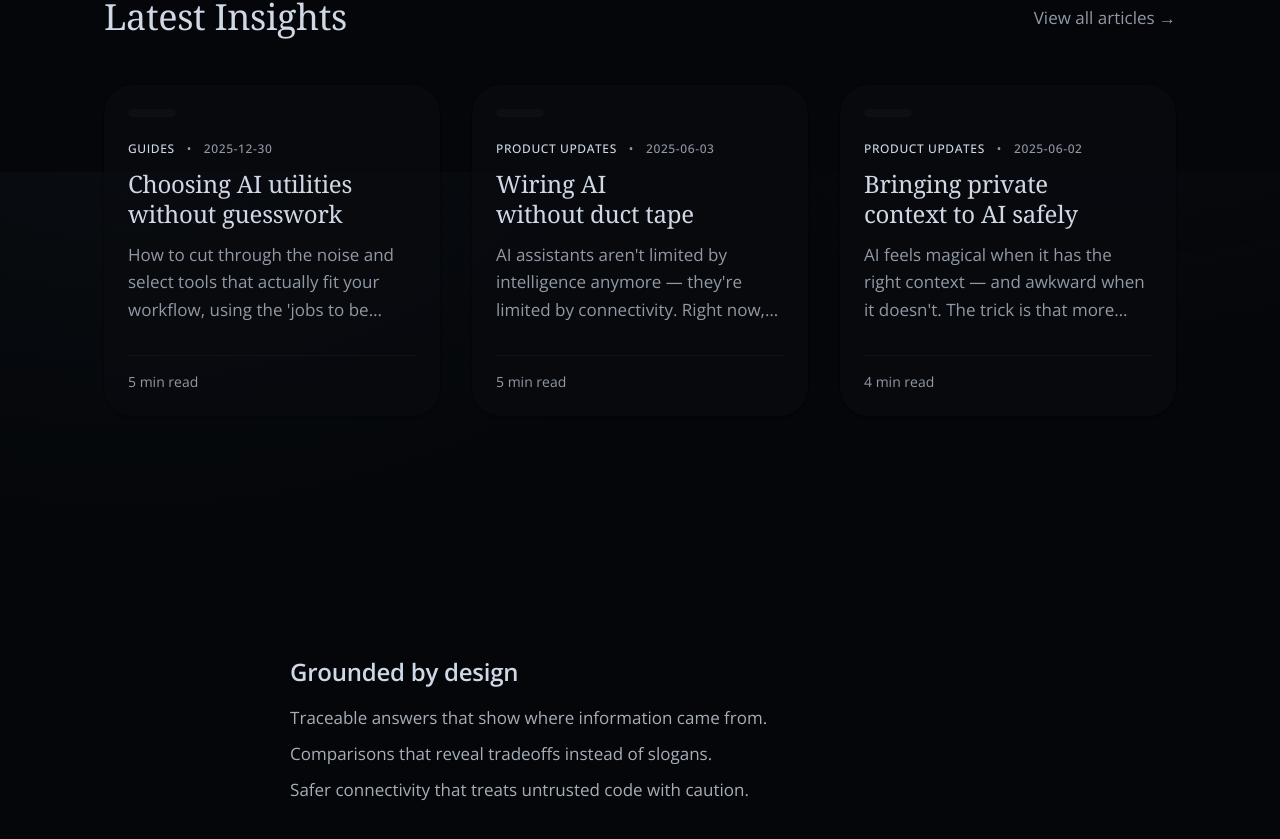
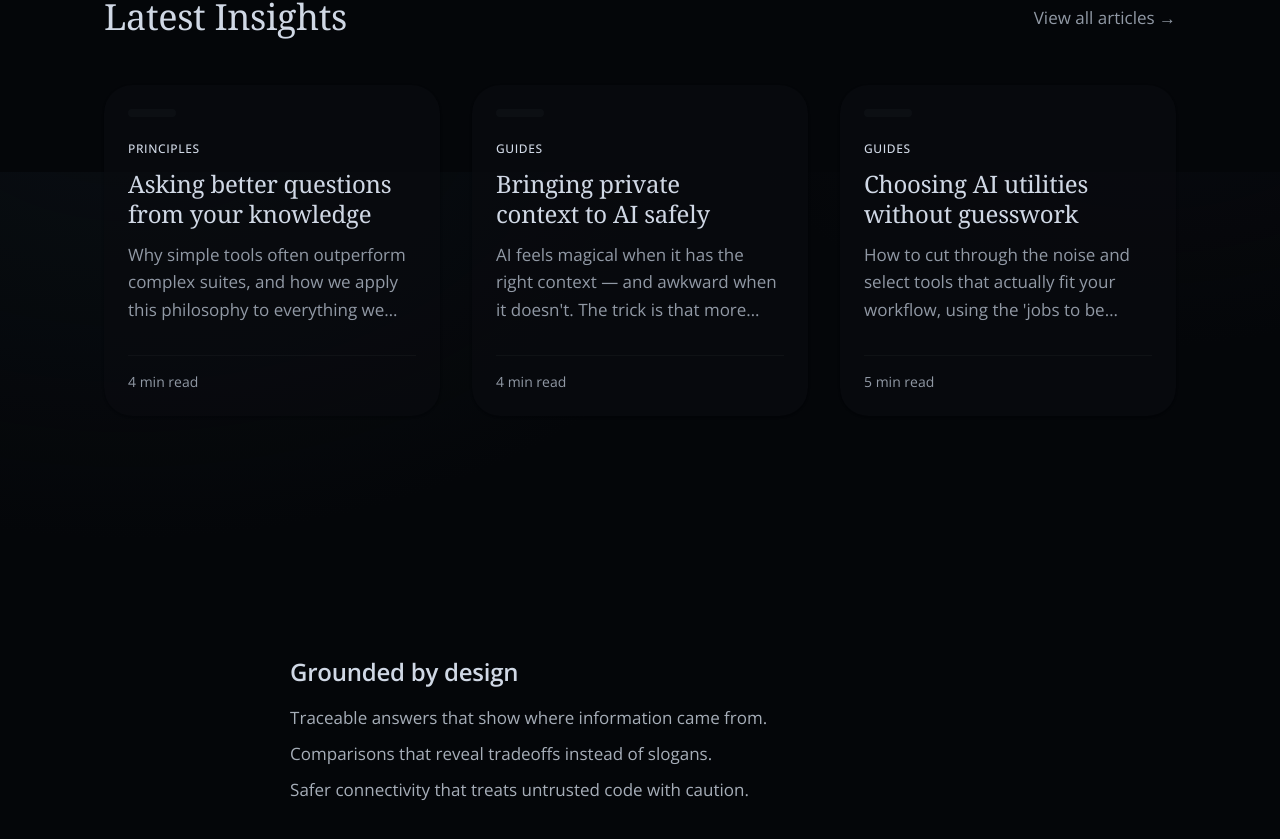
Before and after one commit to amlandas/powering-simpleflo-site, a Next.js app: page / in a window 1280 px wide. Shown: the part 2228-3067 px from the top of the page. Built offline with nearby package versions, Linux system fonts and the light colour scheme.

Commit message:
Refine blog content and remove visible dates

```diff
--- a/content/blog/asking-better-questions-from-your-knowledge.mdx
+++ b/content/blog/asking-better-questions-from-your-knowledge.mdx
@@ -1,7 +1,6 @@
 ---
 title: "Asking better questions from your knowledge"
 excerpt: "Why simple tools often outperform complex suites, and how we apply this philosophy to everything we build at Simpleflo."
-date: "2025-04-10"
 readTime: "4 min read"
 category: "Principles"
 heroImage: "/blog/asking-better-questions-from-your-knowledge/hero.png"
@@ -167,13 +166,13 @@ Without Evals, fine-tuning is just another expensive guess. With Evals, it becom
 
 ### A quiet mention, late in the story
 
-We built Scientia because we wanted a calmer way to do this work. Not more magic. More legibility.
+This is where Scientia comes in as a calmer way to do this work. Not more magic. More legibility.
 
 Scientia is a knowledge explorer that lets you ask questions across your materials and see what informed the answer. It supports side-by-side comparisons when you want to test configurations, and it includes deeper modes for connected, multi-step questions. When a question genuinely needs outside background, it can blend in world knowledge while keeping the boundary clear.
 
 The point isn’t to win an argument with the model. It’s to help you form better questions, test your assumptions, and understand the evidence you’re standing on.
 
-We’re still early. But the direction feels right: decisions should become simpler as the world becomes more complex, not the other way around.
+Its still a bit early. But the direction feels right: decisions should become simpler as the world becomes more complex, not the other way around.
 
 ### The next discipline
 
--- a/content/blog/bringing-private-context-to-ai-safely.mdx
+++ b/content/blog/bringing-private-context-to-ai-safely.mdx
@@ -1,9 +1,8 @@
 ---
 title: "Bringing private context to AI safely"
 excerpt: "AI feels magical when it has the right context — and awkward when it doesn't. The trick is that more context isn't the same thing as better context, and the difference is where usefulness and safety live."
-date: "2025-06-02"
 readTime: "4 min read"
-category: "Product Updates"
+category: "Guides"
 heroImage: "/blog/bringing-private-context-to-ai-safely/hero.png"
 ---
 
@@ -135,6 +134,10 @@ We want an assistant that knows what matters, when it matters, and can show its
 
 That’s the skyline worth building: an AI experience that feels personal, not invasive. Helpful, not hungry.
 
+## What we need: private context, without the overshare
+
+Conduit attempts to make “personal context” feel like infrastructure instead of a fragile habit. It helps you build a private knowledge base on your own machine, so your AI utilities can pull just the right supporting details for the task at hand—without you re-explaining everything, and without dumping entire folders into a prompt. The idea is simple: your notes, docs, and artifacts stay under your control, get shaped into something AI can use cleanly, and can be connected to your AI clients with far less setup.
+
 <div className="bg-secondary/30 rounded-lg p-6 my-12 text-sm">
   <p className="mb-2 font-medium text-foreground">Part 1 of 2 in the Conduit series.</p>
   <p className="text-muted-foreground">
--- a/content/blog/choosing-ai-tools-without-guesswork.mdx
+++ b/content/blog/choosing-ai-tools-without-guesswork.mdx
@@ -1,7 +1,6 @@
 ---
 title: "Choosing AI utilities without guesswork"
 excerpt: "How to cut through the noise and select tools that actually fit your workflow, using the 'jobs to be done' framework."
-date: "2025-12-30"
 readTime: "5 min read"
 category: "Guides"
 heroImage: "/blog/choosing-ai-tools-without-guesswork/hero.jpg"
@@ -164,7 +163,7 @@ It is about cutting the cost of learning.
 
 ## A quiet mention, late in the story
 
-We built Kinetiq because we kept running into the same friction: too many options, too little legibility.
+Enter Kinetiq.
 The goal is not to tell people what to choose. The goal is to reduce the time it takes to choose well.
 
 Kinetiq keeps a large, structured catalog of AI utilities, supports side-by-side comparisons, and includes an “Ask AI Matchmaker” flow that returns shortlists with clear reasoning and alternatives.
--- a/content/blog/wiring-ai-without-duct-tape.mdx
+++ b/content/blog/wiring-ai-without-duct-tape.mdx
@@ -1,9 +1,8 @@
 ---
 title: "Wiring AI without duct tape"
 excerpt: "AI assistants aren't limited by intelligence anymore — they're limited by connectivity. Right now, we connect them the way early cities wired electricity: manually, inconsistently, and with more hope than rigor."
-date: "2025-06-03"
 readTime: "5 min read"
-category: "Product Updates"
+category: "Guides"
 heroImage: "/blog/wiring-ai-without-duct-tape/hero.png"
 ---
 
@@ -130,7 +129,7 @@ That’s the arc of every mature extension ecosystem: browsers, phones, operatin
 
 ### Where Conduit fits (briefly, and on purpose)
 
-This is the backdrop for why we’re building Conduit.
+This is where Conduit fits in.
 
 Not as another assistant, and not as a new place to type prompts — but as an intelligence hub that helps people connect AI clients to their world with sane defaults:
 
@@ -139,7 +138,7 @@ Not as another assistant, and not as a new place to type prompts — but as an i
 *   Isolation that treats third-party code as untrusted by default.
 *   Clear controls so users can audit, revoke, and expire what’s stored.
 
-If we do this well, you shouldn’t feel like you “configured” anything. You should feel like your AI finally showed up to work with you — without asking you to become the wiring crew.
+If this is executed well, you shouldn’t feel like you “configured” anything. You should feel like your AI finally showed up to work with you — without asking you to become the wiring crew.
 
 <img
   src="/blog/wiring-ai-without-duct-tape/fig-2.png"
--- a/src/app/blog/[slug]/page.tsx
+++ b/src/app/blog/[slug]/page.tsx
@@ -57,8 +57,12 @@ export default async function BlogPostPage(props: BlogPostPageProps) {
                             <span className="px-3 py-1 rounded-full border border-border bg-background/50">
                                 {post.category}
                             </span>
-                            <span>•</span>
-                            <time>{post.date}</time>
+                            {post.date && (
+                                <>
+                                    <span>•</span>
+                                    <time>{post.date}</time>
+                                </>
+                            )}
                             <span>•</span>
                             <span>{post.readTime}</span>
                         </div>
--- a/src/components/BlogCard.tsx
+++ b/src/components/BlogCard.tsx
@@ -17,8 +17,12 @@ export function BlogCard({ post, className }: BlogCardProps) {
                 <div className="flex flex-col gap-3 flex-1">
                     <div className="flex items-center gap-3 text-xs text-muted-foreground font-medium uppercase tracking-wider">
                         <span className="text-secondary-foreground">{post.category}</span>
-                        <span>•</span>
-                        <time dateTime={post.date}>{post.date}</time>
+                        {post.date && (
+                            <>
+                                <span>•</span>
+                                <time dateTime={post.date}>{post.date}</time>
+                            </>
+                        )}
                     </div>
 
                     <h3 className="font-serif text-2xl leading-tight group-hover:text-primary transition-colors duration-200">
--- a/src/lib/blog.ts
+++ b/src/lib/blog.ts
@@ -10,7 +10,7 @@ export type BlogPost = {
   slug: string
   title: string
   excerpt: string
-  date: string
+  date?: string
   readTime: string
   category: string
   heroImage?: string
@@ -35,7 +35,7 @@ export async function getBlogPosts(): Promise<BlogPostMeta[]> {
       const { frontmatter } = await compileMDX<{
         title: string
         excerpt: string
-        date: string
+        date?: string
         readTime: string
         category: string
         heroImage?: string
@@ -56,7 +56,11 @@ export async function getBlogPosts(): Promise<BlogPostMeta[]> {
     })
   )
 
-  return posts.sort((a, b) => (new Date(a.date) > new Date(b.date) ? -1 : 1))
+  return posts.sort((a, b) => {
+    const dateA = a.date ? new Date(a.date).getTime() : 0
+    const dateB = b.date ? new Date(b.date).getTime() : 0
+    return dateA > dateB ? -1 : 1
+  })
 }
 
 export async function getBlogPost(slug: string): Promise<BlogPost | null> {
@@ -71,7 +75,7 @@ export async function getBlogPost(slug: string): Promise<BlogPost | null> {
   const { content, frontmatter } = await compileMDX<{
     title: string
     excerpt: string
-    date: string
+    date?: string
     readTime: string
     category: string
     heroImage?: string
```
